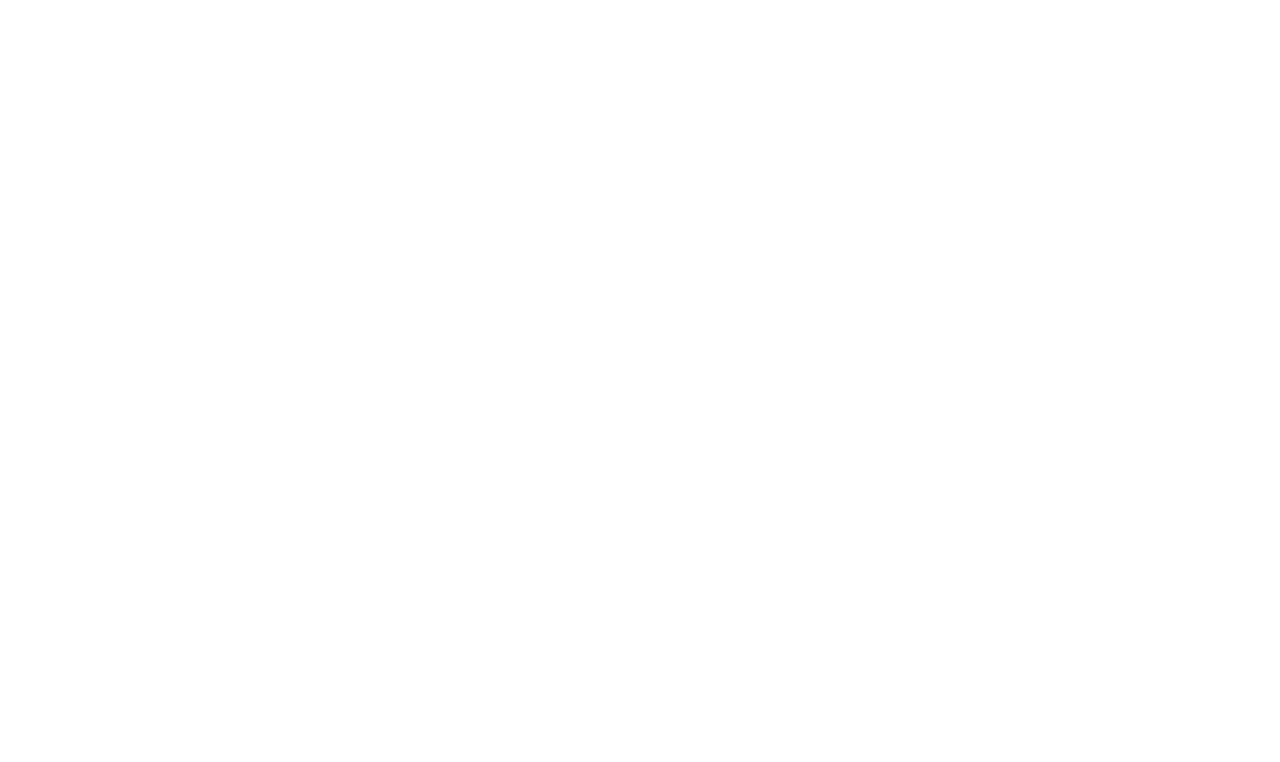
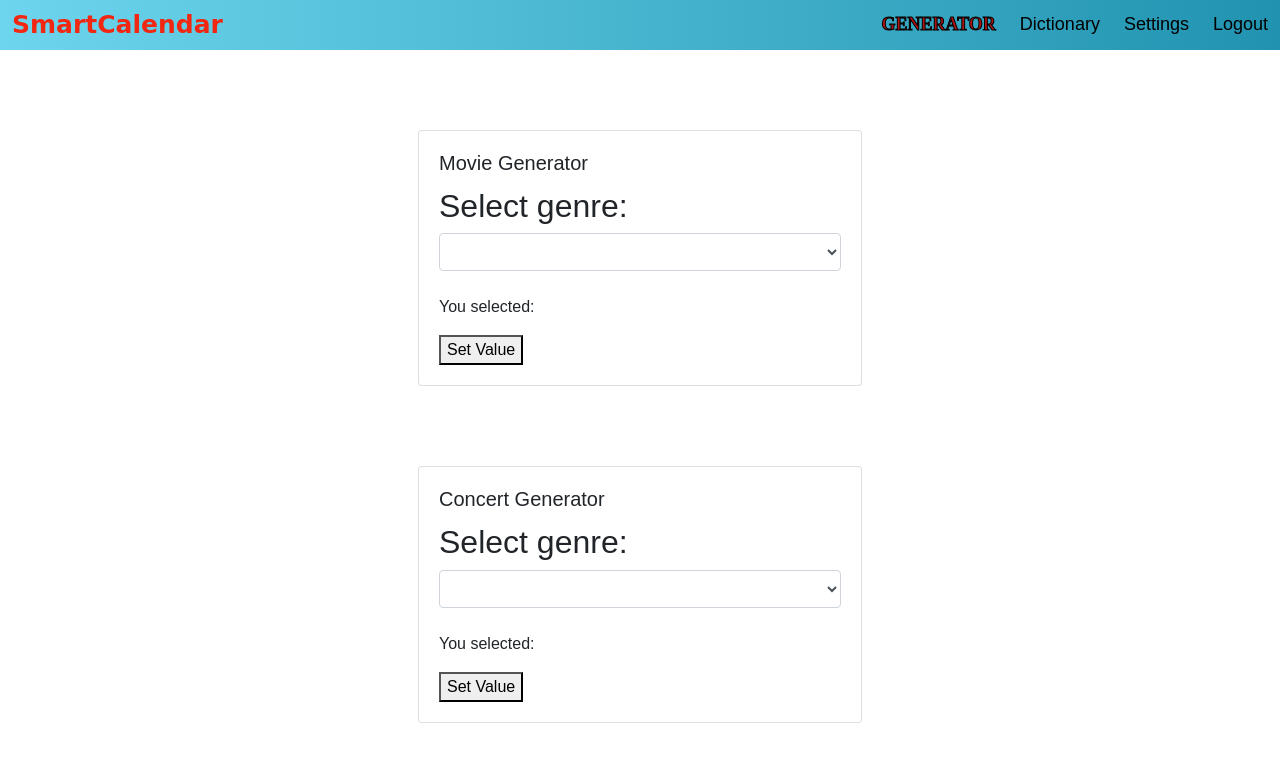
Before and after one commit to niraz888/SCalendar, an Angular app in the folder angular-client/client/: page /dashboard/generator in a window 1280 px wide. Before the commit this address led to /. Shown: the top 762 px of the page. Built offline with nearby package versions, Linux system fonts and the light colour scheme; sample sign-in values are in the browser's storage.

Commit message:
add getMovieDialog etc.

```diff
--- /dev/null
+++ b/angular-client/client/src/app/Dialog/get-movie-dialog/get-movie-dialog.component.html
@@ -0,0 +1,17 @@
+<h1 mat-dialog-title>Edit Event</h1>
+<div mat-dialog-content style="background-color: white;"class="contentBox">
+    <h5>Name</h5>
+    <p> {{data.name}} </p>
+<br>
+    <h5>Duration</h5>
+      <p> {{data.duration}} </p>
+<br>
+    <h5>Year</h5>
+    <p> {{data.year}}</p>
+
+</div>
+<div mat-dialog-actions>
+  <button mat-button (click)="onNoClick()" >Cancel</button>
+  <button mat-button [mat-dialog-close]="data" cdkFocusInitial >Edit</button>
+  <button mat-button (click)="openDeleteDialog(data.event_id)" >Delete</button>
+</div>
--- /dev/null
+++ b/angular-client/client/src/app/Dialog/get-movie-dialog/get-movie-dialog.component.ts
@@ -0,0 +1,27 @@
+import { Component, OnInit, Inject } from '@angular/core';
+import { MatDialogRef, MAT_DIALOG_DATA } from '@angular/material/dialog';
+import { EditDialogComponent, EditDialogData } from '../edit-dialog/edit-dialog.component';
+
+@Component({
+  selector: 'app-get-movie-dialog',
+  templateUrl: './get-movie-dialog.component.html',
+  styleUrls: ['./get-movie-dialog.component.css']
+})
+export class GetMovieDialogComponent implements OnInit {
+
+  constructor( public dialogRef: MatDialogRef<GetMovieDialogComponent>,
+    @Inject(MAT_DIALOG_DATA) public data: GetMovieData) { }
+
+  ngOnInit(): void {
+  }
+
+  onNoClick(): void {
+
+    this.dialogRef.close();
+  }
+
+}
+
+export interface GetMovieData {
+
+}
--- a/angular-client/client/src/app/app-routing.module.ts
+++ b/angular-client/client/src/app/app-routing.module.ts
@@ -6,6 +6,7 @@
 import { CalendarComponent } from './calendar/calendar.component';
 import { AuthGuard } from './auth.guard';
 import { SettingsComponent } from './settings/settings.component';
+import { GeneratorComponent } from './generator/generator.component';
 
 const routes: Routes = [
   {path:  '', redirectTo: '/login', pathMatch:'full'},
@@ -15,7 +16,8 @@
   children: [
     {path: '', redirectTo: 'calendar', pathMatch:'full'},
     {path: 'calendar', component:CalendarComponent},
-    {path: 'settings', component:SettingsComponent}
+    {path: 'settings', component:SettingsComponent},
+    {path: 'generator', component:GeneratorComponent}
   ]}
 ];
 
--- a/angular-client/client/src/app/app.module.ts
+++ b/angular-client/client/src/app/app.module.ts
@@ -21,6 +21,8 @@
 import { SettingsComponent } from './settings/settings.component';
 import { AddEventComponent } from './Dialog/add-event/add-event.component';
 import { DeleteDialogComponent } from './Dialog/delete-dialog/delete-dialog.component';
+import { GeneratorComponent } from './generator/generator.component';
+import { GetMovieDialogComponent } from './Dialog/get-movie-dialog/get-movie-dialog.component';
 
 @NgModule({
   declarations: [
@@ -32,7 +34,9 @@
     EditDialogComponent,
     SettingsComponent,
     AddEventComponent,
-    DeleteDialogComponent
+    DeleteDialogComponent,
+    GeneratorComponent,
+    GetMovieDialogComponent
   ],
   imports: [
     BrowserModule,
--- a/angular-client/client/src/app/dashboard/dashboard.component.html
+++ b/angular-client/client/src/app/dashboard/dashboard.component.html
@@ -2,7 +2,7 @@
 <div class="header">
   <a href="/dashboard" class="logo">SmartCalendar</a>
   <div class="header-right">
-    <a style="font-family: SHOWCARD GOTHIC;color:rgb(177, 19, 19);  -webkit-text-stroke: 1px black;"><b>GENERATOR</b></a>
+    <a href="/dashboard/generator" style="font-family: SHOWCARD GOTHIC;color:rgb(177, 19, 19);  -webkit-text-stroke: 1px black;"><b>GENERATOR</b></a>
     <a class="dropdown">
       <span>Dictionary</span>
       <div class="dropdown-content">
--- /dev/null
+++ b/angular-client/client/src/app/generator/generator.component.css
@@ -0,0 +1,5 @@
+.card {
+    margin: 5em auto; /* Added */
+    float: none; /* Added */
+    width: 40%;
+}
--- /dev/null
+++ b/angular-client/client/src/app/generator/generator.component.html
@@ -0,0 +1,45 @@
+<link rel="stylesheet" href="https://stackpath.bootstrapcdn.com/bootstrap/4.4.1/css/bootstrap.min.css" integrity="sha384-Vkoo8x4CGsO3+Hhxv8T/Q5PaXtkKtu6ug5TOeNV6gBiFeWPGFN9MuhOf23Q9Ifjh" crossorigin="anonymous">
+<div class="container">
+    <div class="card">
+        <div class="card-body">
+            <h5 class="card-title">Movie Generator</h5>
+            <div>
+                <h2><span>Select genre:</span></h2>
+                <select class="form-control" [formControl]="selectControl">
+                    <option value="Action">Action</option>
+                    <option value="Adventure">Adventure</option>
+                    <option value="Animation">Animation</option>
+                    <option value="Comedy">Comedy</option>
+                    <option value="Crime">Crime</option>
+                    <option value="Drama">Drama</option>
+                    <option value="Sci-Fi">Sci-Fi</option>
+                    <option value="Thriller">Thriller</option>
+                </select>
+                <br>
+                <p><span>You selected: </span><b>{{selectControl.value}}</b></p>
+                <button (click)="submit(selectControl.value)">Set Value</button>
+            </div>
+        </div>
+    </div>
+    <div class="card">
+        <div class="card-body">
+            <h5 class="card-title">Concert Generator</h5>
+            <div>
+                <h2><span>Select genre:</span></h2>
+                <select class="form-control" [formControl]="selectControl">
+                    <option value="Action">Action</option>
+                    <option value="Adventure">Adventure</option>
+                    <option value="Animation">Animation</option>
+                    <option value="Comedy">Comedy</option>
+                    <option value="Crime">Crime</option>
+                    <option value="Drama">Drama</option>
+                    <option value="Sci-Fi">Sci-Fi</option>
+                    <option value="Thriller">Thriller</option>
+                </select>
+                <br>
+                <p><span>You selected: </span><b>{{selectControl.value}}</b></p>
+                <button (click)="submit(selectControl.value)">Set Value</button>
+            </div>
+        </div>
+    </div>
+</div>
--- /dev/null
+++ b/angular-client/client/src/app/generator/generator.component.ts
@@ -0,0 +1,49 @@
+import { Component, OnInit } from '@angular/core';
+import { FormControl } from '@angular/forms';
+import { ServerService } from '../server.service';
+import { GetMovieDialogComponent } from '../Dialog/get-movie-dialog/get-movie-dialog.component';
+import { MatDialog } from '@angular/material/dialog';
+
+@Component({
+  selector: 'app-generator',
+  templateUrl: './generator.component.html',
+  styleUrls: ['./generator.component.css']
+})
+export class GeneratorComponent implements OnInit {
+  selectControl:FormControl = new FormControl()
+  constructor(private server: ServerService, private dialog: MatDialog) { }
+
+  ngOnInit(): void {
+  }
+
+  openMovieDialog(data: any) {
+    const dialogRef = this.dialog.open(GetMovieDialogComponent, {
+      width: '450px',
+
+      data: {name:data.name, duration:data.duration, year:data.year}
+    });
+
+    dialogRef.afterClosed().subscribe(result => {
+      if (!result) {
+        return;
+      }
+
+      console.log('The dialog was closed');
+    });
+  }
+  submit(val: any) {
+    var i = val;
+    let d  = 3;
+    this.server.getMovie(val).subscribe((data: any) =>  {
+      if (data.error){
+        var s = 3;
+      } else{
+        this.openMovieDialog(data);
+      }
+    },
+      err => {
+        console.log('Error: ' + err.error);
+      });
+
+    }
+}
--- a/angular-client/client/src/app/server.service.ts
+++ b/angular-client/client/src/app/server.service.ts
@@ -8,8 +8,10 @@
 export class ServerService {
 
   rootUrl = "http://localhost:5000/api"
+  secUrl = "http://localhost:5000/bp"
   constructor(private http: HttpClient) { }
 
+  /* section of /api REST */
   loginUser(email:  string, password: string) {
     const postData = new FormData();
     postData.append('username', email);
@@ -72,4 +74,14 @@
     postData.append('event_id', id.toString());
     return this.http.post(this.rootUrl + '/delete_event', postData);
   }
+
+  /* section of /api REST */
+  /***********************/
+  /********************* */
+  /*********************** */
+
+  getMovie(genre: string) {
+    const params = new HttpParams().set('genre', genre);
+    return this.http.get(this.secUrl + '/try', {params});
+  }
 }
```
Also changed, not shown: angular-client/client/src/app/Dialog/get-movie-dialog/get-movie-dialog.component.css (added), 2 other files (tests, documents, lock files or other folders).
